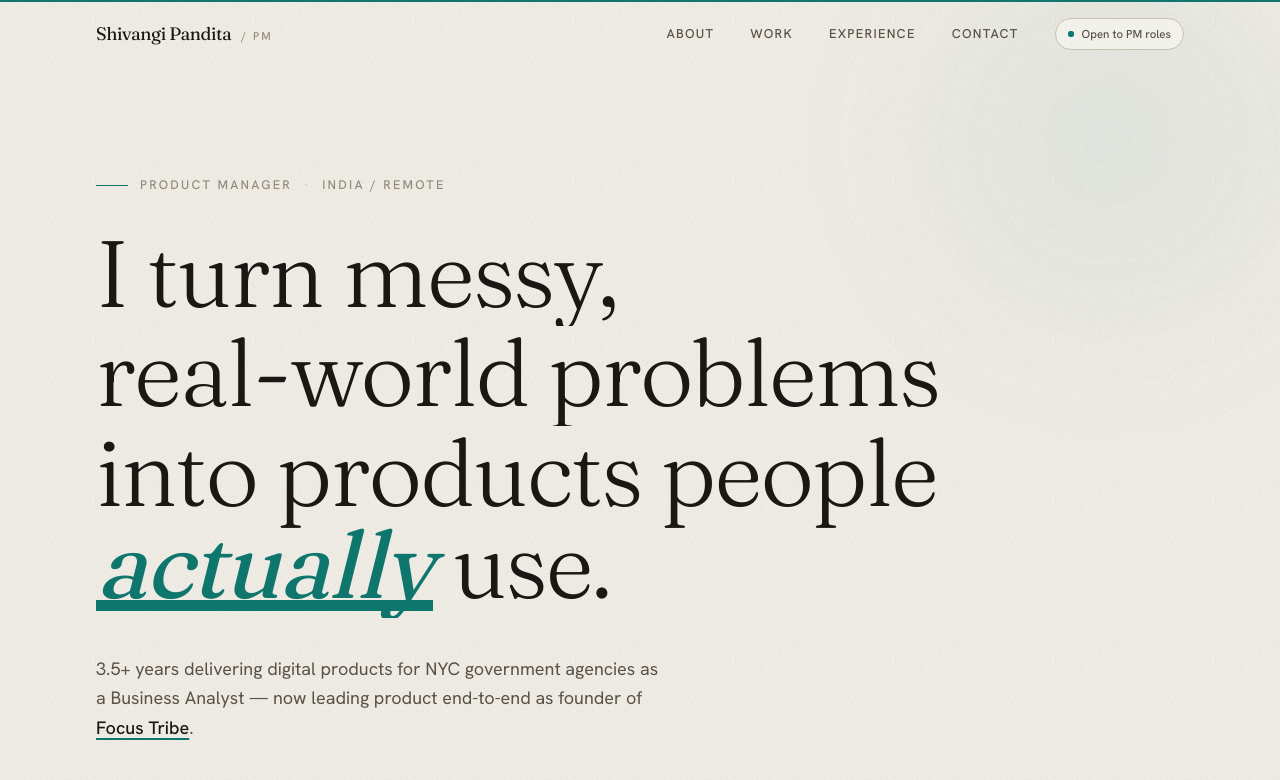
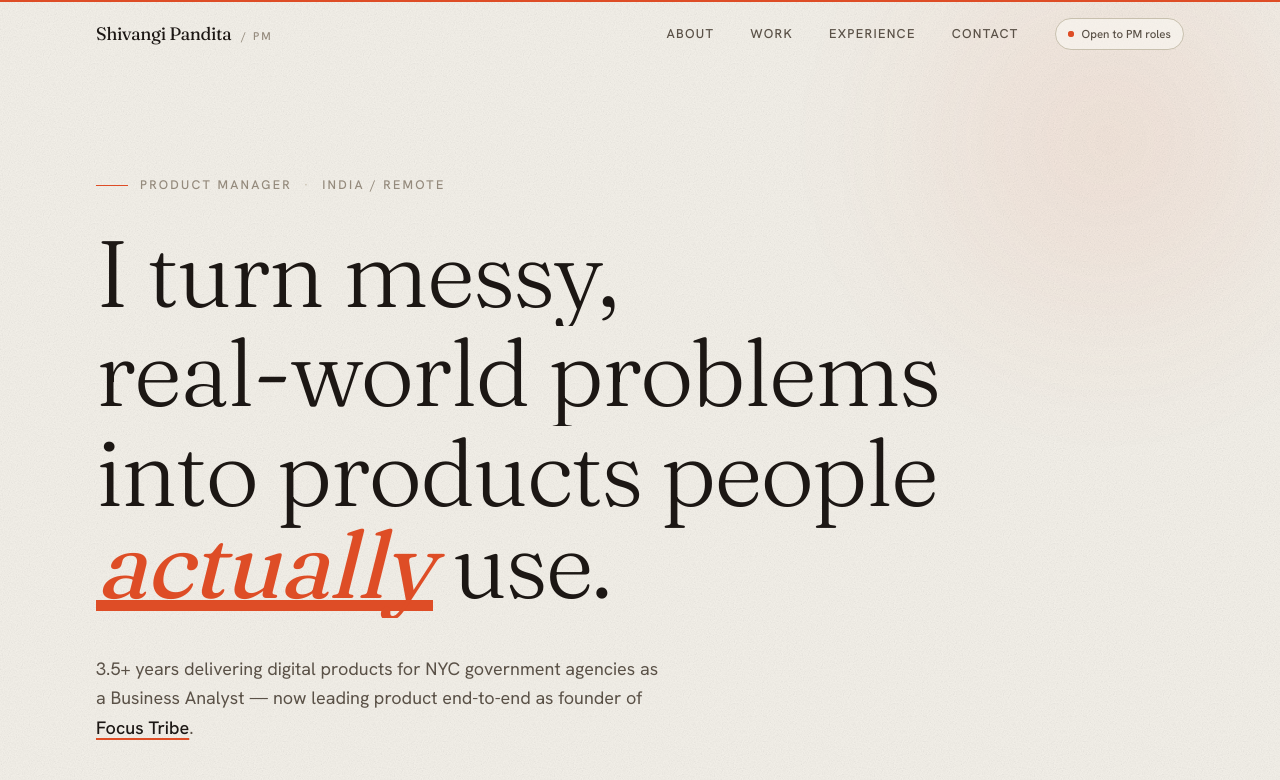
Before and after one commit to Shivangiipandita/shivangi-portfolio, a Next.js app: page / in a window 1280 px wide. Shown: the top 780 px of the page. Built offline with nearby package versions, Linux system fonts and the light colour scheme.

Commit message:
﻿revert: restore original orange accent

```diff
--- a/app/globals.css
+++ b/app/globals.css
@@ -13,11 +13,11 @@
   --color-ink-dim: #5a5147;
   --color-ink-faint: #948a7c;
 
-  /* ─── single confident chroma: deep teal ─── */
-  --color-accent: #0f766e;
-  --color-accent-deep: #134e4a;
-  --color-accent-soft: #5eead4;
-  --color-accent-wash: #f0fdfa;
+  /* ─── single confident chroma: persimmon ─── */
+  --color-accent: #de4d26;
+  --color-accent-deep: #be3d1c;
+  --color-accent-soft: #f0a589;
+  --color-accent-wash: #f6e7df;
 
   --font-sans: var(--font-hanken), ui-sans-serif, system-ui, sans-serif;
   --font-display: var(--font-fraunces), ui-serif, Georgia, serif;
--- a/components/hero.tsx
+++ b/components/hero.tsx
@@ -53,7 +53,7 @@ export function Hero() {
         className="pointer-events-none absolute -top-40 right-[-10%] h-[600px] w-[600px] rounded-full opacity-60 blur-3xl"
         style={{
           background:
-            "radial-gradient(circle, rgba(15,118,110,0.13), transparent 65%)",
+            "radial-gradient(circle, rgba(222,77,38,0.16), transparent 65%)",
         }}
       />
       <div className="relative z-10 mx-auto max-w-6xl px-6 pb-20 pt-36 sm:px-8 sm:pt-44">
--- a/components/motion.tsx
+++ b/components/motion.tsx
@@ -35,7 +35,7 @@ export function CursorGlow() {
       className="pointer-events-none fixed inset-0 z-[25] transition-opacity duration-300"
       style={{
         background:
-          "radial-gradient(700px circle at var(--cx, -2000px) var(--cy, -2000px), rgba(15,118,110,0.06), transparent 70%)",
+          "radial-gradient(700px circle at var(--cx, -2000px) var(--cy, -2000px), rgba(222,77,38,0.06), transparent 70%)",
       }}
     />
   );
--- a/components/sections.tsx
+++ b/components/sections.tsx
@@ -115,7 +115,7 @@ export function Work() {
             <StaggerItem key={cs.slug}>
               <Link
                 href={`/work/${cs.slug}`}
-                className="group relative grid grid-cols-1 gap-5 border-b border-edge py-9 transition-all duration-300 hover:bg-card hover:shadow-[0_4px_24px_rgba(15,118,110,0.07)] sm:grid-cols-[3.5rem_1fr_auto] sm:items-start sm:gap-8 sm:px-4 sm:py-10 sm:rounded-lg"
+                className="group relative grid grid-cols-1 gap-5 border-b border-edge py-9 transition-all duration-300 hover:bg-card hover:shadow-[0_4px_24px_rgba(222,77,38,0.07)] sm:grid-cols-[3.5rem_1fr_auto] sm:items-start sm:gap-8 sm:px-4 sm:py-10 sm:rounded-lg"
               >
                 {/* accent bar */}
                 <span className="absolute left-0 top-0 hidden h-full w-[3px] origin-top scale-y-0 bg-accent transition-transform duration-300 group-hover:scale-y-100 sm:block" />
```
